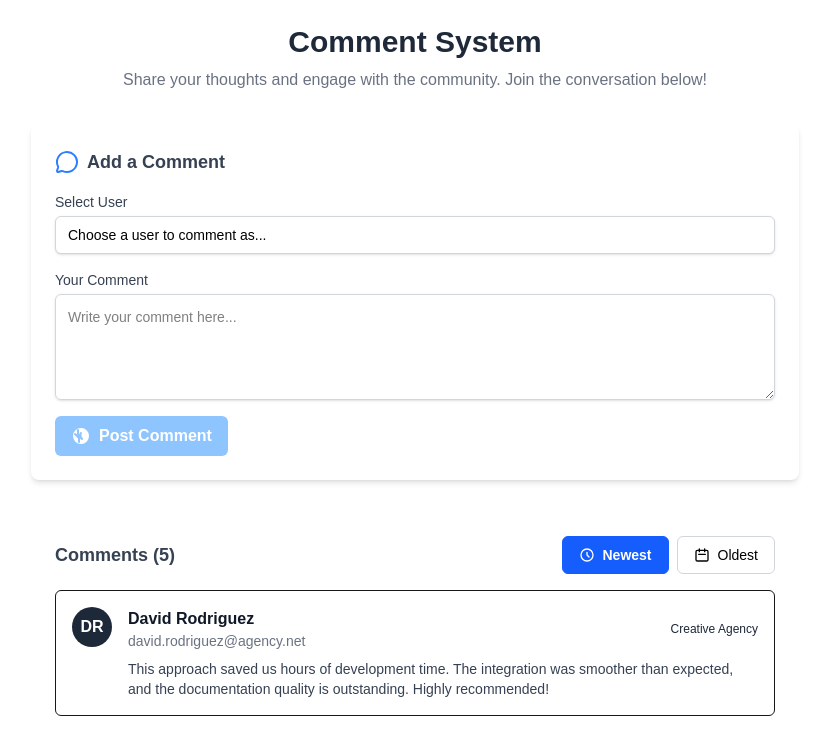
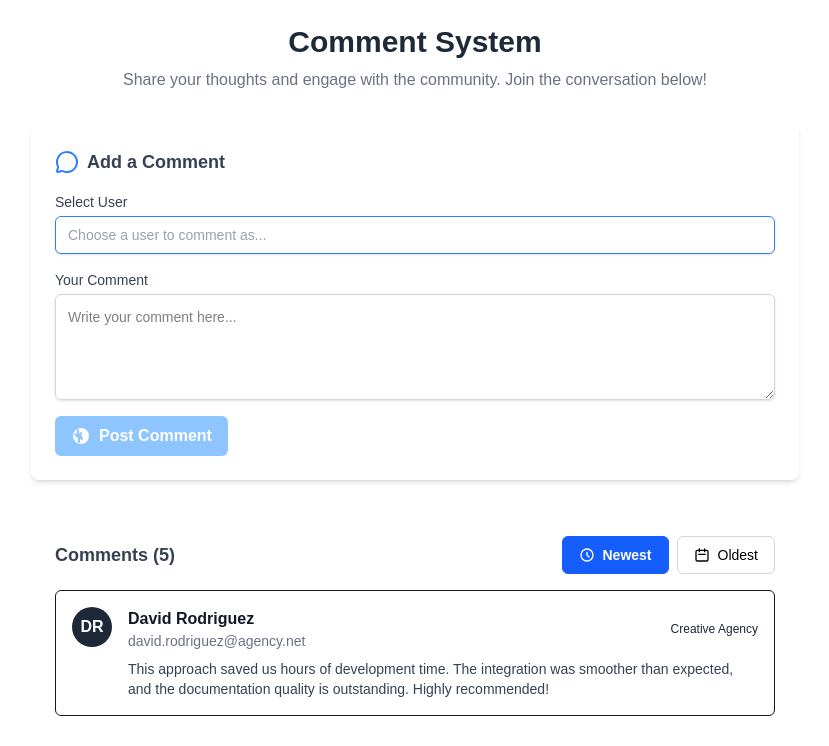
Before and after one commit to YashTambat/CommentSystemFrontendUI, a Next.js app: page / in a window 1280 px wide. Shown: the top 746 px of the page, without its empty margins (225-1054 px from the left). Built offline with nearby package versions, Linux system fonts and the light colour scheme.

Commit message:
minor chages

```diff
--- a/src/app/page.tsx
+++ b/src/app/page.tsx
@@ -109,10 +109,29 @@ export default function Home() {
             </label>
             <Listbox value={selectedUser} onChange={setSelectedUser}>
               <div className="relative mt-1">
-                <Listbox.Button className="relative w-full cursor-default rounded-md border border-gray-300 bg-white py-2 pl-3 pr-10 text-left shadow-sm focus:outline-none sm:text-sm text-black">
-                  {selectedUser
-                    ? `${selectedUser.name} (${selectedUser.company.name})`
-                    : "Choose a user to comment as..."}
+                <Listbox.Button className="relative w-full cursor-default rounded-md border border-blue-500 bg-white py-2 pl-3 pr-10 text-left shadow-sm focus:outline-none sm:text-sm flex items-center">
+                  {selectedUser ? (
+                    <>
+                      {/* Avatar */}
+                      <div className="w-8 h-8 flex-shrink-0 flex items-center justify-center rounded-full font-bold mr-3 bg-[#1d2839] text-white">
+                        {getInitials(selectedUser.name)}
+                      </div>
+
+                      {/* Name + Company */}
+                      <div className="flex flex-col sm:flex-row sm:items-center overflow-hidden">
+                        <span className="font-semibold text-gray-900 truncate">
+                          {selectedUser.name}
+                        </span>
+                        <span className="text-gray-500 ml-2 truncate">
+                          ({selectedUser.company.name})
+                        </span>
+                      </div>
+                    </>
+                  ) : (
+                    <span className="text-gray-400">
+                      Choose a user to comment as...
+                    </span>
+                  )}
                 </Listbox.Button>
 
                 <Listbox.Options className="absolute mt-1 max-h-60 w-full overflow-auto rounded-md bg-white py-1 text-base shadow-lg ring-1 ring-black ring-opacity-5 focus:outline-none sm:text-sm z-10">
@@ -298,12 +317,10 @@ export default function Home() {
 
         {showNotification && (
           <div className="fixed bottom-4 right-4 bg-white text-black px-4 py-3 rounded shadow-lg shadow-gray-300 animate-slide-in">
-
             <h4 className="font-semibold">Comment Posted</h4>
             <p className="text-sm">Your comment has been successfully added!</p>
           </div>
         )}
-
       </div>
     </div>
   );
```
Lines whose indentation alone changed are shown as unchanged.
